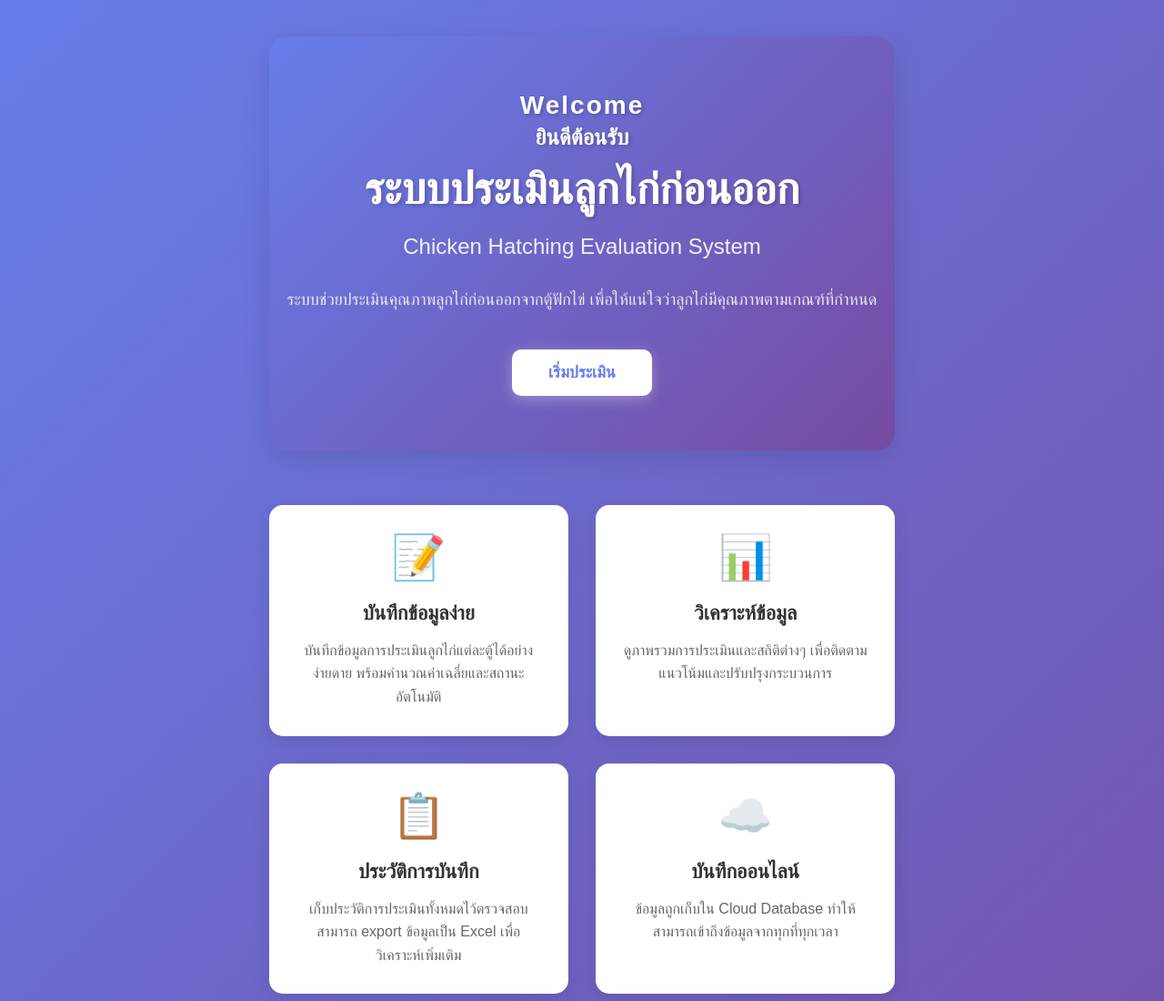
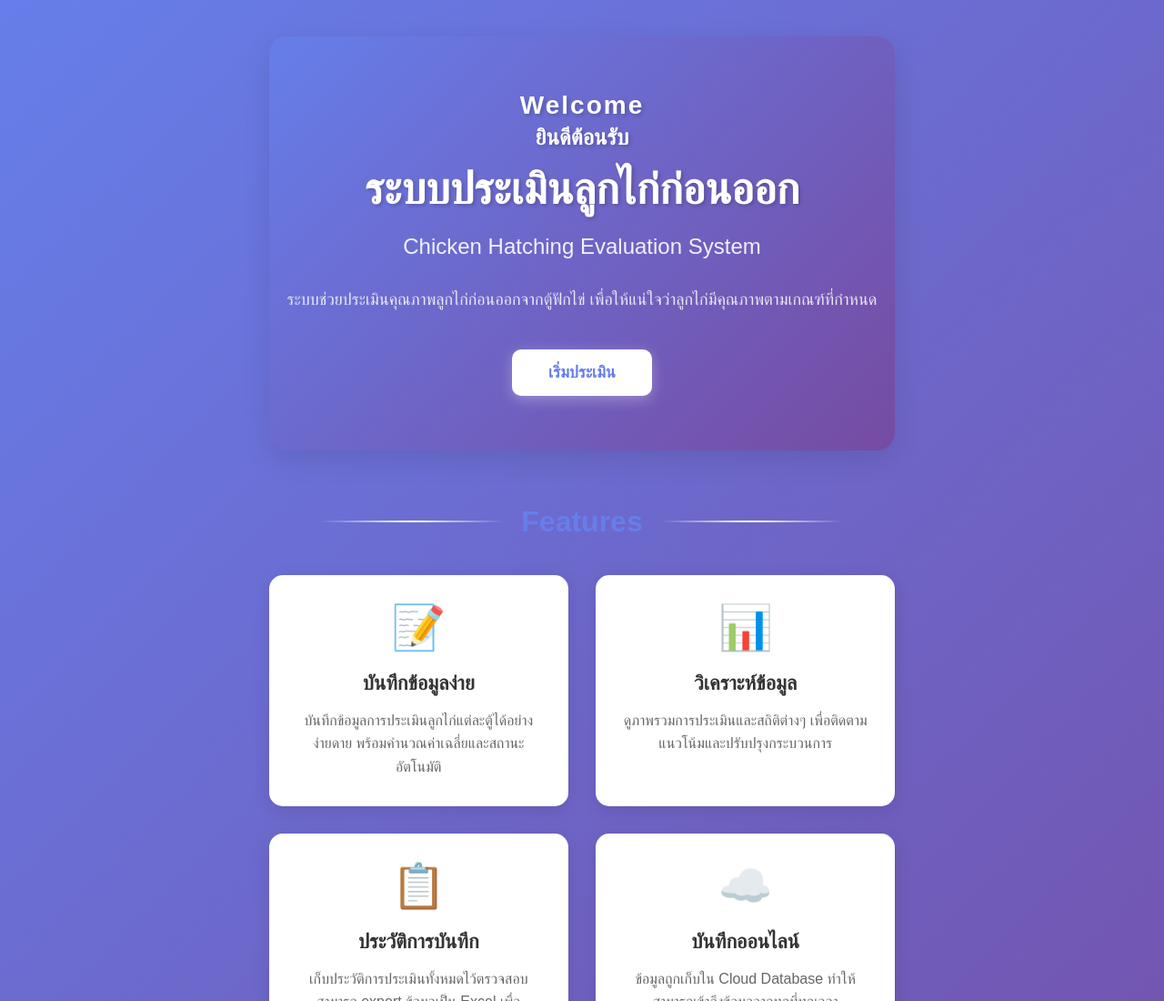
Before and after one commit to blackfoxgm47-hub/Devproject, a website: page index.html in a window 1280 px wide. Shown: the top 1100 px of the page at 91% size. Drawn offline with Linux system fonts and the light colour scheme.

Commit message:
Add Features header with decorative lines

```diff
--- a/index.html
+++ b/index.html
@@ -139,6 +139,29 @@
             text-align: center;
         }
 
+        .features-header {
+            display: flex;
+            align-items: center;
+            justify-content: center;
+            margin-bottom: 40px;
+            gap: 20px;
+        }
+
+        .features-line {
+            flex: 1;
+            height: 2px;
+            background: linear-gradient(90deg, transparent, white, transparent);
+            max-width: 200px;
+        }
+
+        .features-title {
+            font-size: 32px;
+            font-weight: bold;
+            color: #667eea;
+            margin: 0;
+            white-space: nowrap;
+        }
+
         .info-section {
             background: #f8f9fa;
             padding: 40px;
@@ -200,6 +223,12 @@
         </div>
 
         <!-- Features Section -->
+        <div class="features-header">
+            <div class="features-line"></div>
+            <h2 class="features-title">Features</h2>
+            <div class="features-line"></div>
+        </div>
+
         <div class="features-section">
             <div class="feature-card">
                 <div class="feature-icon">📝</div>
```
